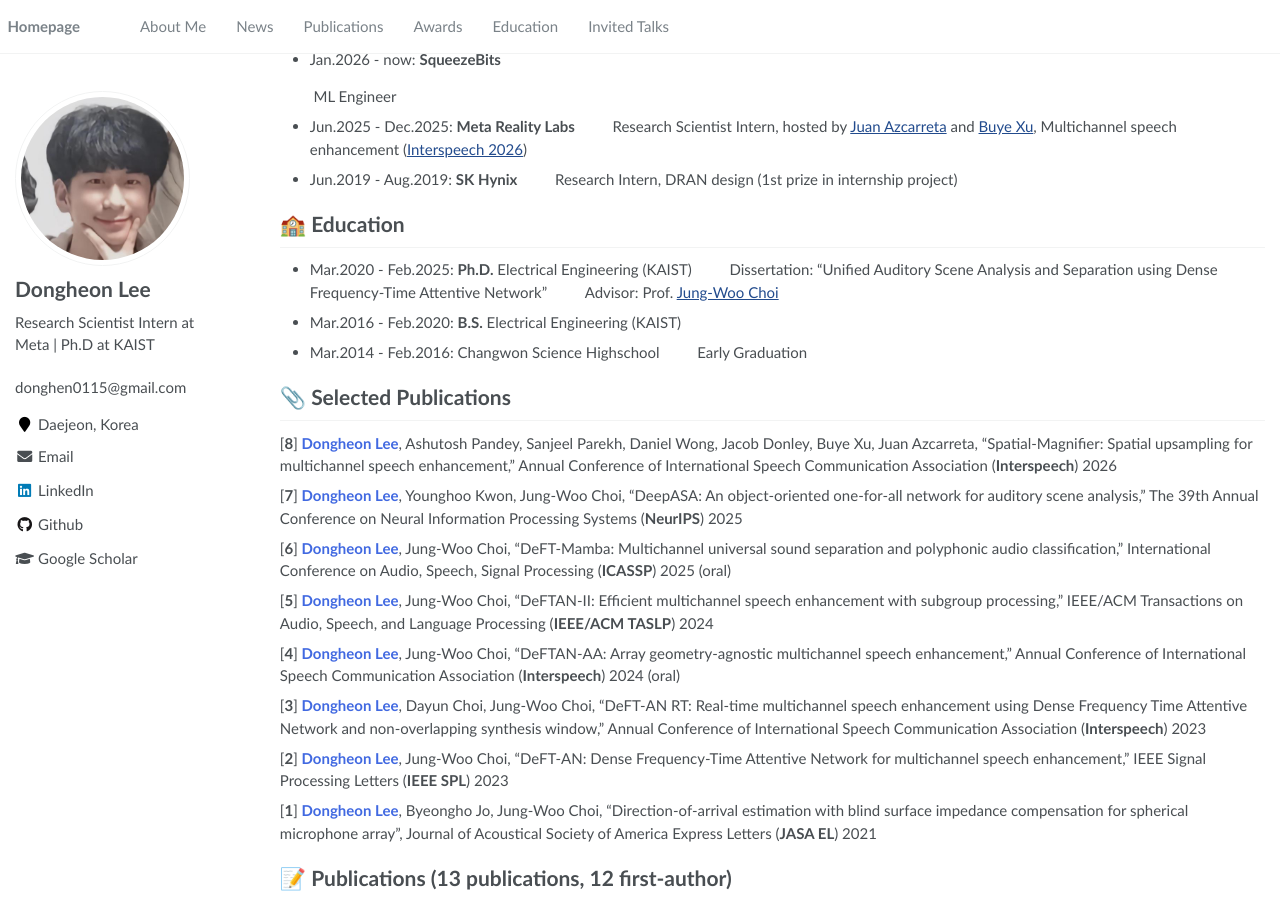
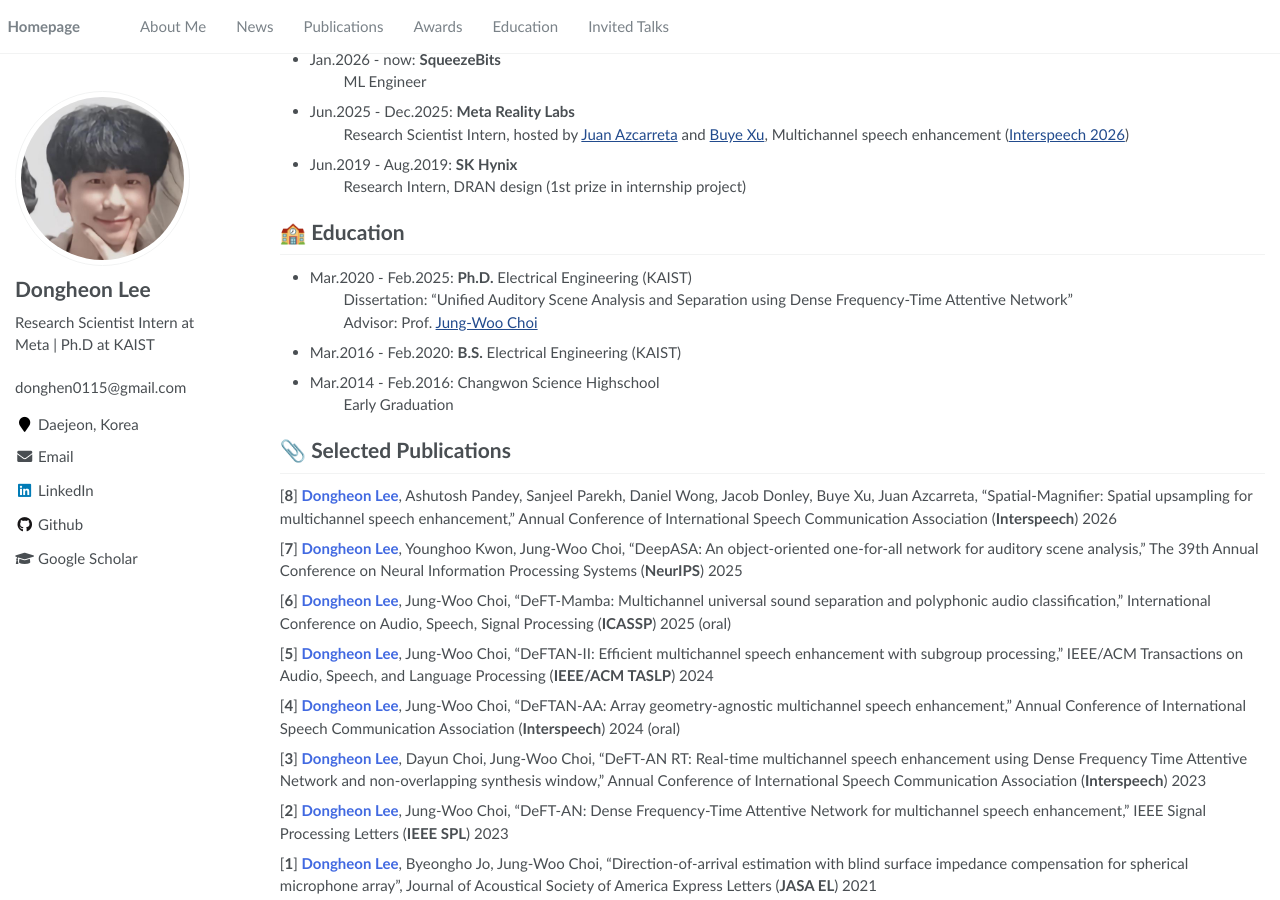
Before and after one commit to donghoney0416/donghoney0416.github.io, a Jekyll site: the page built from _pages/about.md, in a window 1280 px wide and 900 px high, scrolled down 616 px. Built offline with Jekyll 4.4.1, drawn with Linux system fonts in a browser that asks for light colours.

```diff
--- a/_pages/about.md
+++ b/_pages/about.md
@@ -36,26 +36,15 @@ For more information, please refer to my [CV](https://drive.google.com/file/d/1N
 
 # 🏢 Work Experience
 
-- Jan.2026 - now: __SqueezeBits__
-
-&emsp;&emsp;&emsp;ML Engineer
-
-- Jun.2025 - Dec.2025: __Meta Reality Labs__
-&emsp;&emsp;&emsp;Research Scientist Intern, hosted by [Juan Azcarreta](https://scholar.google.com/citations?user=-US9hjkAAAAJ&hl=en) and [Buye Xu](https://scholar.google.com/citations?user=EmGf8k0AAAAJ&hl=en), Multichannel speech enhancement ([Interspeech 2026](https://arxiv.org/pdf/2605.04749))
-
-- Jun.2019 - Aug.2019: __SK Hynix__
-&emsp;&emsp;&emsp;Research Intern, DRAN design (1st prize in internship project)
+- Jan.2026 - now: __SqueezeBits__<br>&emsp;&emsp;&emsp;ML Engineer
+- Jun.2025 - Dec.2025: __Meta Reality Labs__<br>&emsp;&emsp;&emsp;Research Scientist Intern, hosted by [Juan Azcarreta](https://scholar.google.com/citations?user=-US9hjkAAAAJ&hl=en) and [Buye Xu](https://scholar.google.com/citations?user=EmGf8k0AAAAJ&hl=en), Multichannel speech enhancement ([Interspeech 2026](https://arxiv.org/pdf/2605.04749))
+- Jun.2019 - Aug.2019: __SK Hynix__<br>&emsp;&emsp;&emsp;Research Intern, DRAN design (1st prize in internship project)
 
 # 🏫 Education
 
-- Mar.2020 - Feb.2025: __Ph.D.__ Electrical Engineering (KAIST)
-&emsp;&emsp;&emsp;Dissertation: "Unified Auditory Scene Analysis and Separation using Dense Frequency-Time Attentive Network"
-&emsp;&emsp;&emsp;Advisor: Prof. [Jung-Woo Choi](https://www.sound.kaist.ac.kr/)
-
+- Mar.2020 - Feb.2025: __Ph.D.__ Electrical Engineering (KAIST)<br>&emsp;&emsp;&emsp;Dissertation: "Unified Auditory Scene Analysis and Separation using Dense Frequency-Time Attentive Network"<br>&emsp;&emsp;&emsp;Advisor: Prof. [Jung-Woo Choi](https://www.sound.kaist.ac.kr/)
 - Mar.2016 - Feb.2020: __B.S.__ Electrical Engineering (KAIST)
-
-- Mar.2014 - Feb.2016: Changwon Science Highschool
-&emsp;&emsp;&emsp;Early Graduation
+- Mar.2014 - Feb.2016: Changwon Science Highschool<br>&emsp;&emsp;&emsp;Early Graduation
 
 # 📎 Selected Publications
 [**8**] <span style="color:royalblue">**Dongheon Lee**</span>, Ashutosh Pandey, Sanjeel Parekh, Daniel Wong, Jacob Donley, Buye Xu, Juan Azcarreta, "Spatial-Magnifier: Spatial upsampling for multichannel speech enhancement," Annual Conference of International Speech Communication Association (**Interspeech**) 2026
```
